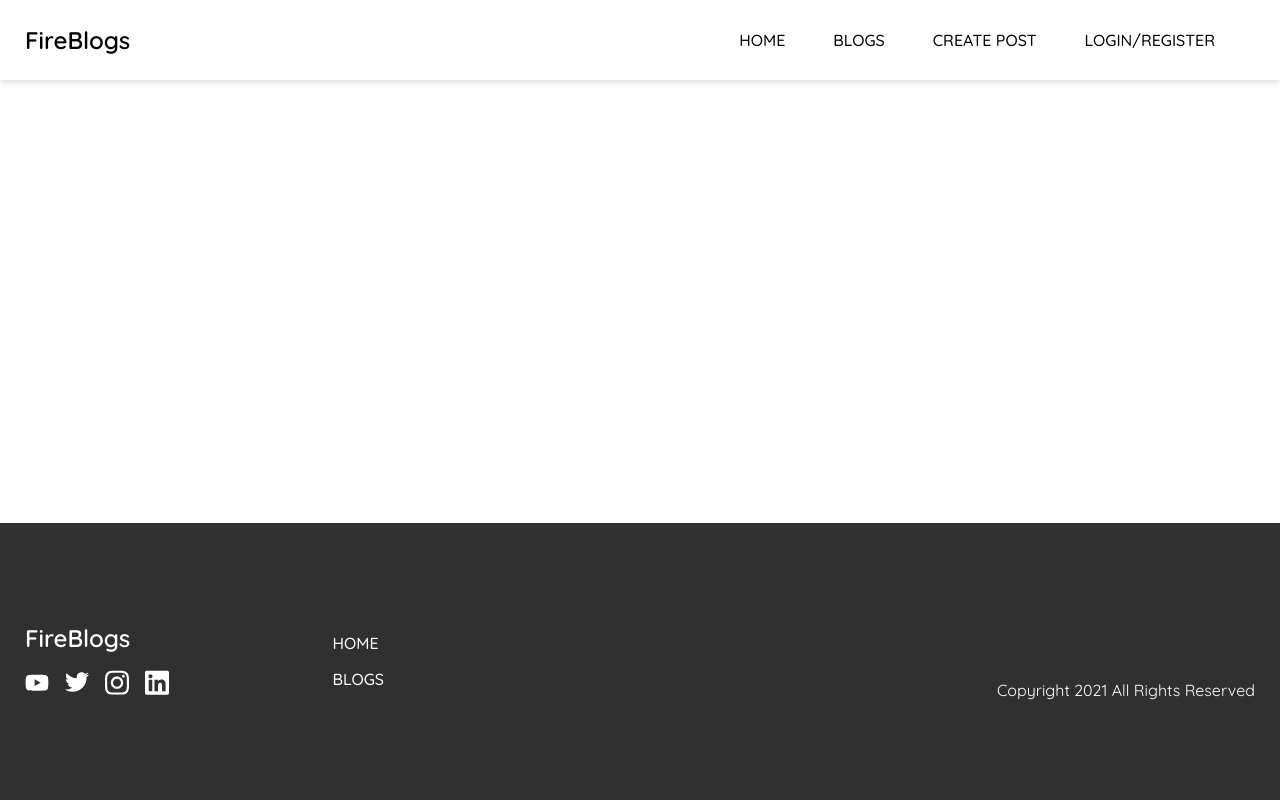
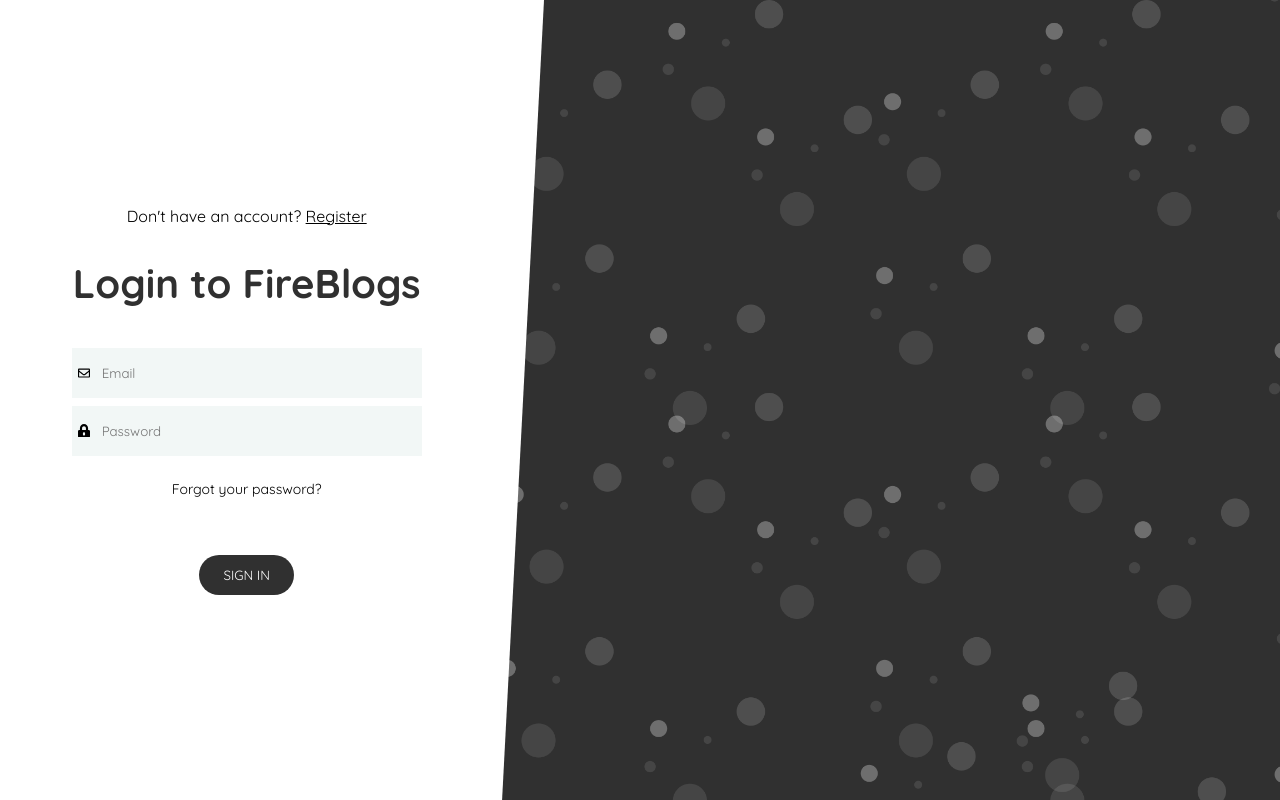
Before and after one commit to johnkomarnicki/FireBlogs-YouTube, a Vue app: page /login in a window 1280 px wide. Built offline with nearby package versions, Linux system fonts and the light colour scheme; what vue2-editor would draw is missing.

Commit message:
Login page

```diff
--- a/src/App.vue
+++ b/src/App.vue
@@ -1,9 +1,9 @@
 <template>
   <div class="app-wrapper">
     <div class="app">
-      <Navigation />
+      <Navigation v-if="navigation"/>
       <router-view />
-      <Footer />
+      <Footer v-if="navigation" />
     </div>
   </div>
 </template>
@@ -15,12 +15,28 @@
   name: "app",
   components: { Navigation, Footer },
   data() {
-    return {};
+    return {
+      navigation: null,
+    };
   },
-  created() {},
+  created() {
+    this.checkRoute();
+  },
   mounted() {},
-  methods: {},
-  watch: {},
+  methods: {
+    checkRoute() {
+      if (this.$route.name === "Login" | this.$route.name === "Register" | this.$route.name === "ForgotPassword") {
+        this.navigation = false;
+        return;
+      }
+      this.navigation = true;
+    }
+  },
+  watch: {
+    $route() {
+      this.checkRoute();
+    }
+  },
 };
 </script>
 
--- a/src/router/index.js
+++ b/src/router/index.js
@@ -2,6 +2,9 @@
 import VueRouter from "vue-router";
 import Home from "../views/Home.vue";
 import Blogs from "../views/Blogs.vue";
+import Login from "../views/Login.vue";
+import Register from "../views/Register.vue";
+import ForgotPassword from "../views/ForgotPassword.vue";
 
 Vue.use(VueRouter);
 
@@ -10,11 +13,43 @@
     path: "/",
     name: "Home",
     component: Home,
+    meta : {
+      title: 'Home',
+
+    },
   },
   {
     path: "/blogs",
     name: "Blogs",
     component: Blogs,
+    meta : {
+      title: 'Blogs',
+
+    },
+  },
+  {
+    path: "/login",
+    name: "Login",
+    component: Login,
+    meta : {
+      title: 'Login',
+    },
+  },
+  {
+    path: "/register",
+    name: "Register",
+    component: Register,
+    meta : {
+      title: 'Register',
+    },
+  },
+  {
+    path: "/forgot-password",
+    name: "ForgotPassword",
+    component: ForgotPassword,
+    meta : {
+      title: 'Forgot Password',
+    },
   },
 ];
 
@@ -24,4 +59,9 @@
   routes,
 });
 
+router.beforeEach((to, from, next) => {
+  document.title = `${to.meta.title} | FireBlog`;
+  next();
+})
+
 export default router;
--- /dev/null
+++ b/src/views/ForgotPassword.vue
@@ -0,0 +1,13 @@
+<template>
+  <div></div>
+</template>
+
+<script>
+export default {
+
+}
+</script>
+
+<style>
+
+</style>
--- /dev/null
+++ b/src/views/Login.vue
@@ -0,0 +1,163 @@
+<template>
+  <div class="form-wrap">
+    <form class="login">
+      <p class="login-register">
+        Don't have an account?
+        <router-link class="router-link" :to="{ name: 'Register' }">Register</router-link>
+      </p>
+      <h2>Login to FireBlogs</h2>
+      <div class="inputs">
+        <div class="input">
+          <input type="text" placeholder="Email" v-model="email">
+          <email class="icon" />
+        </div>
+        <div class="input">
+          <input type="password" placeholder="Password" v-model="password">
+          <password class="icon" />
+        </div>
+      </div>
+      <router-link class="forgot-password" :to="{ name: 'ForgotPassword' }">Forgot your password?</router-link>
+      <button>Sign In</button>
+      <div class="angle"></div>
+    </form>
+    <div class="background"></div>
+  </div>
+</template>
+
+<script>
+import email from "../assets/Icons/envelope-regular.svg"
+import password from "../assets/Icons/lock-alt-solid.svg"
+export default {
+  name: 'Login',
+  components: {
+    email,
+    password,
+  },
+  data() {
+    return {
+      email: null,
+      password: null,
+    }
+  },
+
+};
+</script>
+
+<style lang="scss">
+.form-wrap {
+  overflow: hidden;
+  display: flex;
+  height: 100vh;
+  justify-content: center;
+  align-self: center;
+  margin: 0 auto;
+  width: 90%;
+  @media(min-width: 900px) {
+    width: 100%;
+  }
+
+  .login-register {
+    margin-bottom: 32px;
+
+    .router-link {
+      color: #000;
+    }
+  }
+
+  form {
+    padding: 0 10px;
+    position: relative;
+    display: flex;
+    flex-direction: column;
+    justify-content: center;
+    align-items: center;
+    flex: 1;
+    @media(min-width: 900px) {
+      padding:0 50px;
+    }
+
+    h2 {
+      text-align: center;
+      font-size: 32px;
+      color: #303030;
+      margin-bottom: 40px;
+      @media(min-width: 900px) {
+        font-size: 40px;
+      }
+    }
+
+    .inputs {
+      width: 100%;
+      max-width: 350px;
+
+      .input {
+        position: relative;
+        display: flex;
+        justify-content: center;
+        align-items: center;
+        margin-bottom: 8px;
+        input {
+          width: 100%;
+          border: none;
+          background-color: #f2f7f6;
+          padding: 4px 4px 4px 30px;
+          height: 50px;
+
+          &:focus {
+            outline: none;
+          }
+        }
+
+        .icon {
+          width: 12px;
+          position: absolute;
+          left: 6px;
+
+        }
+      }
+    }
+
+    .forgot-password {
+      text-decoration: none;
+      color: #000;
+      cursor: pointer;
+      font-size: 14px;
+      margin: 16px 0 32px;
+      border-bottom: 1px solid transparent;
+      transition: 0.5s ease all;
+
+      &:hover {
+        border-color: #303030;
+      }
+    }
+
+    .angle {
+      display: none;
+      position: absolute;
+      background-color: #fff;
+      transform: rotateZ(3deg);
+      width: 60px;
+      right: -30px;
+      height: 101%;
+      @media(min-width: 900px) {
+        display: initial;
+      }
+    }
+  }
+
+  .background {
+    display: none;
+    flex: 2;
+    background-size: cover;
+    background-image: url('../assets/background.png');
+    width: 100%;
+    height: 100%;
+    @media(min-width: 900px) {
+      display: initial;
+    }
+  }
+
+}
+
+
+</style>
--- /dev/null
+++ b/src/views/Register.vue
@@ -0,0 +1,13 @@
+<template>
+  <div></div>
+</template>
+
+<script>
+export default {
+
+}
+</script>
+
+<style>
+
+</style>
```
